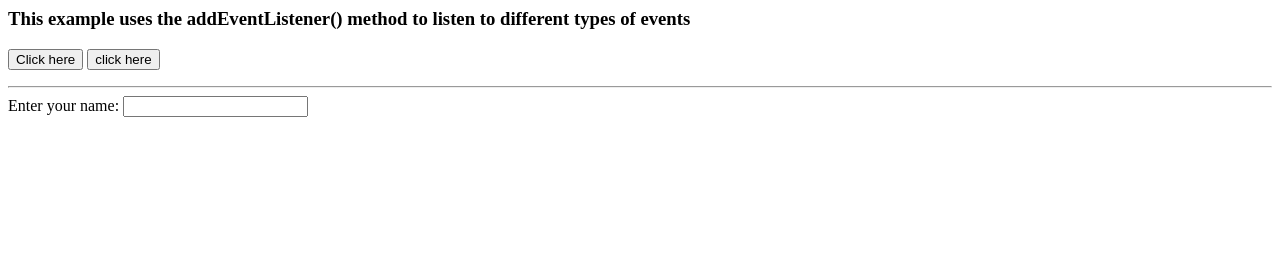
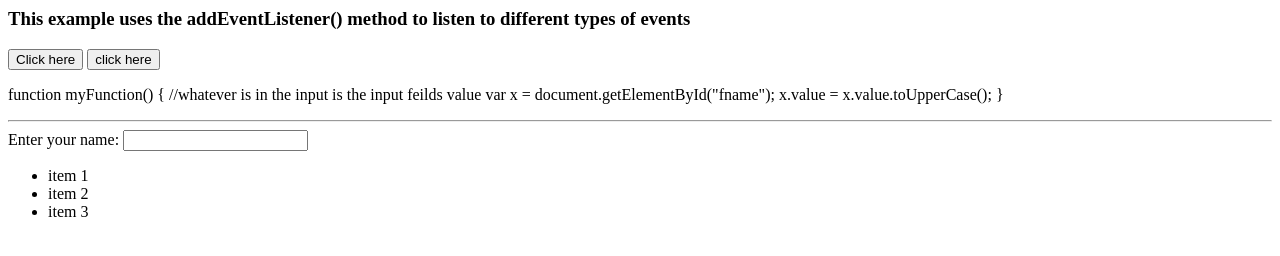
Before and after one commit to rehankhan21/SE-Homework, a plain HTML site: page Pages/eventhandlers.html in a window 1280 px wide. Drawn offline with Linux system fonts and the light colour scheme.

Commit message:
more events

```diff
--- a/Pages/eventhandlers.html
+++ b/Pages/eventhandlers.html
@@ -19,12 +19,22 @@
 
     <p id="p1"></p>
 
+    <p id="p2"></p>
+
     <hr>
 
     Enter your name: <input type="type" id="fname">
 
+    <ul id="list">
+        <li id="item1">item 1</li>
+        <li>item 2</li>
+        <li>item 3</li>
+    </ul>
+
 
     <script>
+
+        document.getElementById("p2").innerHTML = myFunction;
 
         // Button generates a click event
         // you can invoke the function from external js
@@ -42,7 +52,7 @@
             // this is a callback fucntiocn
         // }
 
-          function myFunction() {
+           function myFunction() {
 
             //whatever is in the input is the input feilds value
             var x = document.getElementById("fname");
@@ -60,7 +70,13 @@
             document.getElementById("h3").style.color = "black";
         }
 
+        document.getElementById("item1").addEventListener("mouseover", mouseoverlist);
 
+        function mouseoverlist(){
+            let newItem = document.createElement("li");
+            newItem.innerHTML = "new event item"
+            document.getElementById("list").append(newItem);
+        }
     </script>
 </body>
 
```
